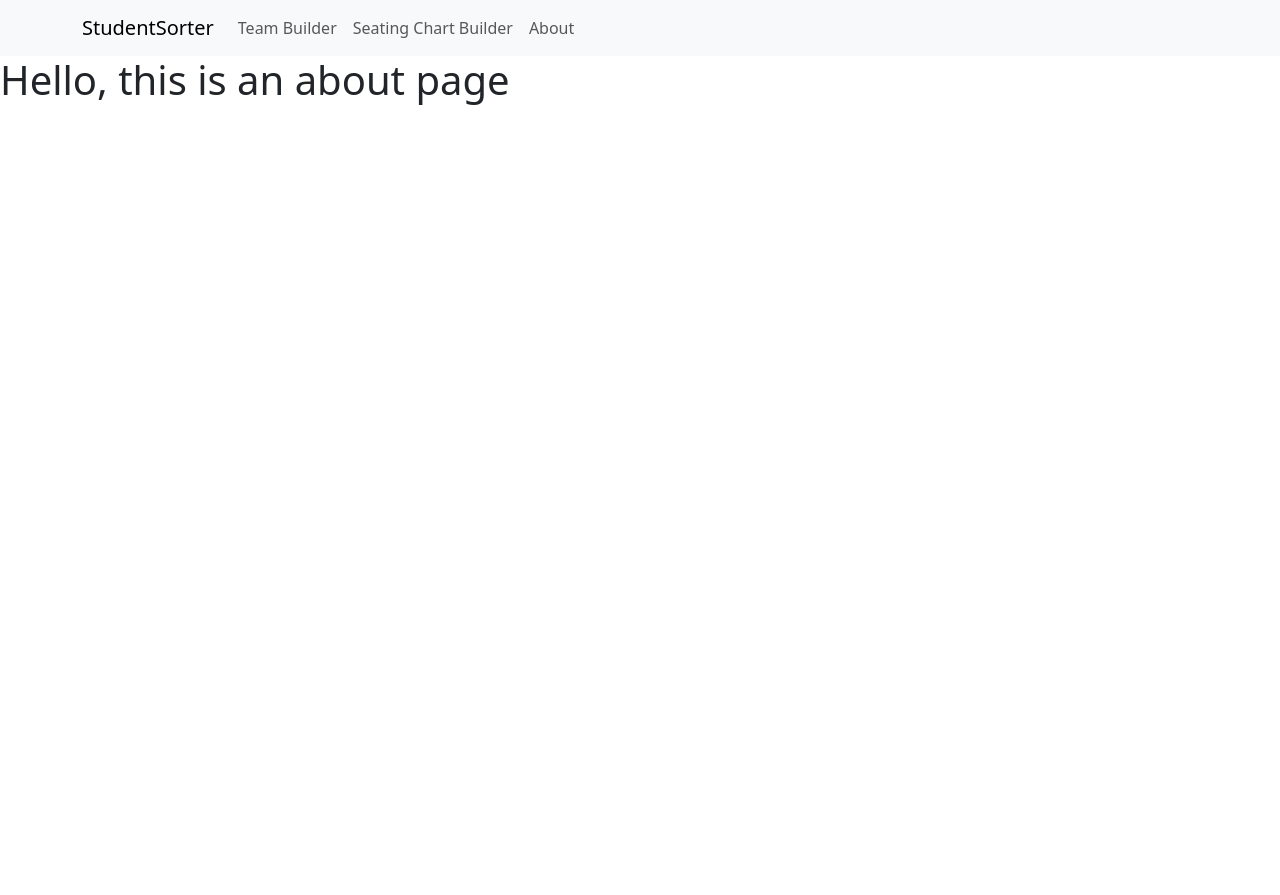
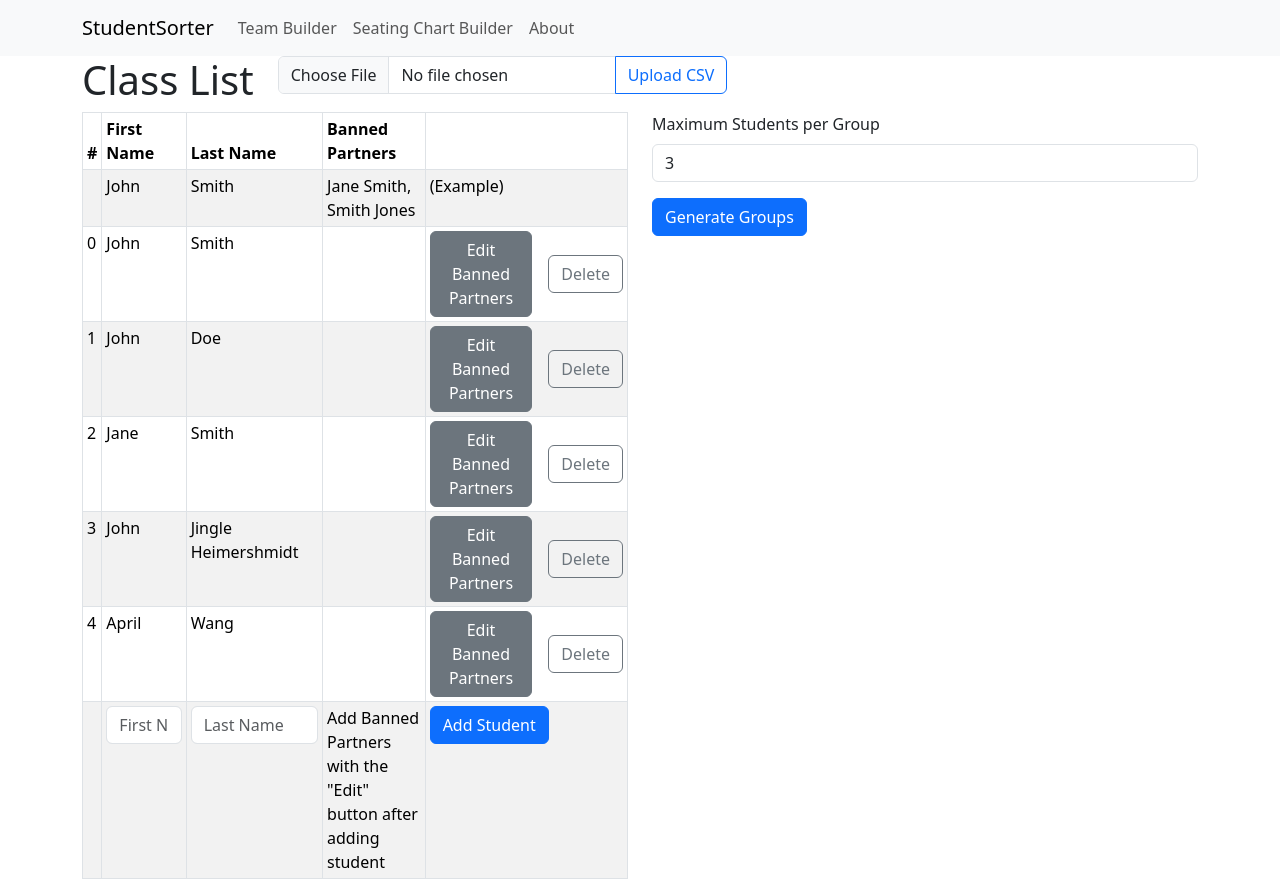
Before and after one commit to xiaolongbytes/StudentSorter, a Next.js app: page /about in a window 1280 px wide. Before the commit the page ends 800 px from the top, so only its background shows below. Built offline with nearby package versions, Linux system fonts and the light colour scheme.

Commit message:
Started Modal for Banned Students

```diff
--- /dev/null
+++ b/src/common/components/BannedPartnerModal.tsx
@@ -0,0 +1,65 @@
+import { FunctionComponent, useState } from 'react';
+import Button from 'react-bootstrap/Button';
+import Modal from 'react-bootstrap/Modal';
+import Table from 'react-bootstrap/Table';
+import { StudentData } from './Student';
+
+const BannedPartnerModal: FunctionComponent<{
+    currentlyEditedStudent: StudentData;
+    students: StudentData[];
+    isOpen: boolean;
+    onSave: (studentIDs: number[]) => void;
+    onCancel: () => void;
+}> = ({ students, currentlyEditedStudent, isOpen, onSave, onCancel }) => {
+    const [selectedStudentIDs, setSelectedStudentIDs] = useState<number[]>([]);
+
+    return (
+        <Modal
+            show={isOpen}
+            onHide={onCancel}
+            backdrop="static"
+            keyboard={false}
+        >
+            <Modal.Header closeButton>
+                <Modal.Title>
+                    {currentlyEditedStudent.first} {currentlyEditedStudent.last}
+                    's Banned Partners
+                </Modal.Title>
+            </Modal.Header>
+            <Modal.Body>
+                <Table striped bordered hover size="sm">
+                    <thead>
+                        <tr>
+                            <th></th>
+                            <th>First Name</th>
+                            <th>Last Name</th>
+                            <th></th>
+                        </tr>
+                    </thead>
+                    <tbody>
+                        <tr>
+                            <td></td>
+                            <td>John</td>
+                            <td>Smith</td>
+                            <td>Jane Smith, Smith Jones</td>
+                            <td>(Example)</td>
+                        </tr>
+                    </tbody>
+                </Table>
+            </Modal.Body>
+            <Modal.Footer>
+                <Button variant="secondary" onClick={() => onCancel()}>
+                    Close
+                </Button>
+                <Button
+                    variant="primary"
+                    onClick={() => onSave(selectedStudentIDs)}
+                >
+                    Submit
+                </Button>
+            </Modal.Footer>
+        </Modal>
+    );
+};
+
+export default BannedPartnerModal;
--- a/src/common/components/ClassRoster.tsx
+++ b/src/common/components/ClassRoster.tsx
@@ -1,7 +1,8 @@
-import { FunctionComponent } from 'react';
+import { FunctionComponent, useCallback, useMemo, useState } from 'react';
 import { Form } from 'react-bootstrap';
 import Button from 'react-bootstrap/Button';
 import Table from 'react-bootstrap/Table';
+import BannedPartnerModal from './BannedPartnerModal';
 import Student, { StudentData } from './Student';
 
 const ClassRoster: FunctionComponent<{
@@ -9,21 +10,66 @@ const ClassRoster: FunctionComponent<{
     deleteStudent: (id) => void;
     addStudent: () => void;
 }> = ({ students, deleteStudent, addStudent }) => {
+    const [currentlyEditedStudentID, setCurrentlyEditedStudentID] = useState<
+        number | null
+    >(null);
+    const onSave = useCallback(
+        (studentIDs: number[]) => {
+            console.log(
+                'save the student pairings',
+                studentIDs,
+                currentlyEditedStudentID,
+            );
+            setCurrentlyEditedStudentID(null);
+        },
+        [currentlyEditedStudentID],
+    );
+    const onCancel = useCallback(() => {
+        setCurrentlyEditedStudentID(null);
+    }, []);
+    const currentlyEditedStudent = useMemo(() => {
+        return students.find(
+            (student) => student.id === currentlyEditedStudentID,
+        );
+    }, [currentlyEditedStudentID]);
     return (
+        <>
+            {currentlyEditedStudent !== undefined && (
+                <BannedPartnerModal
+                    currentlyEditedStudent={
+                        currentlyEditedStudent as StudentData
+                    }
+                    students={students}
+                    isOpen={currentlyEditedStudentID !== null}
+                    onCancel={onCancel}
+                    onSave={onSave}
+                />
+            )}
             <Table striped bordered hover size="sm">
                 <thead>
                     <tr>
                         <th>#</th>
                         <th>First Name</th>
                         <th>Last Name</th>
+                        <th>Banned Partners</th>
                         <th></th>
                     </tr>
                 </thead>
                 <tbody>
+                    <tr>
+                        <td></td>
+                        <td>John</td>
+                        <td>Smith</td>
+                        <td>Jane Smith, Smith Jones</td>
+                        <td>(Example)</td>
+                    </tr>
                     {students.map((student, index) => (
                         <Student
                             key={index}
                             student={student}
+                            onEditStudent={(studentID: number) => {
+                                setCurrentlyEditedStudentID(studentID);
+                            }}
                             onDelete={(id: number) => {
                                 deleteStudent(id);
                             }}
@@ -32,10 +78,17 @@ const ClassRoster: FunctionComponent<{
                     <tr>
                         <td></td>
                         <td>
-                        <Form.Control type="text" placeholder="First Name" />
+                            <Form.Control
+                                type="text"
+                                placeholder="First Name"
+                            />
                         </td>
                         <td>
                             <Form.Control type="text" placeholder="Last Name" />
+                        </td>
+                        <td>
+                            Add Banned Partners with the <br /> "Edit" button
+                            after adding student
                         </td>
                         <td>
                             <Button variant="primary" onClick={addStudent}>
@@ -45,6 +98,7 @@ const ClassRoster: FunctionComponent<{
                     </tr>
                 </tbody>
             </Table>
+        </>
     );
 };
 
--- a/src/common/components/Student.tsx
+++ b/src/common/components/Student.tsx
@@ -1,5 +1,5 @@
 import { FunctionComponent } from 'react';
-import { Button } from 'react-bootstrap';
+import { Button, Stack } from 'react-bootstrap';
 
 export type StudentData = {
     id: number;
@@ -10,21 +10,30 @@ export type StudentData = {
 
 const Student: FunctionComponent<{
     student: StudentData;
-
+    onEditStudent: (studentID: number) => void;
     onDelete: (id: number) => void;
-}> = ({ student, onDelete }) => {
+}> = ({ student, onDelete, onEditStudent }) => {
     return (
         <tr>
             <td>{student.id}</td>
             <td>{student.first}</td>
             <td>{student.last}</td>
+            <td></td>
             <td>
-                <Button
-                    onClick={() => onDelete(student.id)}
-                    variant="secondary"
-                >
-                    Delete
-                </Button>
+                <Stack direction="horizontal" gap={3}>
+                    <Button
+                        onClick={() => onEditStudent(student.id)}
+                        variant="secondary"
+                    >
+                        Edit Banned Partners
+                    </Button>
+                    <Button
+                        onClick={() => onDelete(student.id)}
+                        variant="outline-secondary"
+                    >
+                        Delete
+                    </Button>
+                </Stack>
             </td>
         </tr>
     );
--- /dev/null
+++ b/src/components/About/index.tsx
@@ -0,0 +1,73 @@
+import RosterTable from '@/common/components/ClassRoster';
+import { InputGroup } from 'react-bootstrap';
+import Button from 'react-bootstrap/Button';
+import Col from 'react-bootstrap/Col';
+import Container from 'react-bootstrap/Container';
+import Form from 'react-bootstrap/Form';
+import Row from 'react-bootstrap/Row';
+import useStudents from '../../hooks/useStudents';
+import TeamsUserInput from '../TeamBuilder/TeamsUserInput';
+
+const About = () => {
+    const {
+        students,
+        teams,
+        maxPerGroup,
+        addStudent,
+        setMax,
+        deleteStudent,
+        generateTeams,
+        handleFileUpload,
+        processCSVUpload,
+    } = useStudents();
+
+    return (
+        <Container>
+            <Row>
+                <Col md="auto">
+                    <h1>Class List</h1>
+                </Col>
+                <Col md="auto">
+                    <InputGroup className="mb-3">
+                        <Form.Control
+                            type="file"
+                            accept=".csv"
+                            onChange={handleFileUpload}
+                        />
+                        <Button
+                            variant="outline-primary"
+                            onClick={(e) => processCSVUpload(e)}
+                        >
+                            Upload CSV
+                        </Button>
+                    </InputGroup>
+                    {/* <Form>
+                    <Form.Group>
+                        <Form.Label></Form.Label>
+                        <Form.Control type="file" accept=".csv" onChange={handleFileUpload}/>
+                    </Form.Group>
+                    <Button variant="primary" onClick={(e) => processCSVUpload(e)}>Upload CSV</Button>
+                </Form> */}
+                </Col>
+            </Row>
+            <Row>
+                <Col>
+                    <RosterTable
+                        students={students}
+                        deleteStudent={deleteStudent}
+                        addStudent={addStudent}
+                    />
+                </Col>
+                <Col>
+                    <TeamsUserInput
+                        maxPerGroup={maxPerGroup}
+                        setMax={setMax}
+                        generateTeams={generateTeams}
+                    />
+                </Col>
+            </Row>
+        </Container>
+    );
+};
+
+export default About;
--- a/src/pages/about.tsx
+++ b/src/pages/about.tsx
@@ -1,3 +1 @@
-export default () => {
-    return <h1>Hello, this is an about page</h1>;
-};
+export { default } from '@/components/About';
```
Also changed, not shown: src/components/TeamBuilder/index.tsx (+7 -5 lines). Lines whose indentation alone changed are shown as unchanged.
